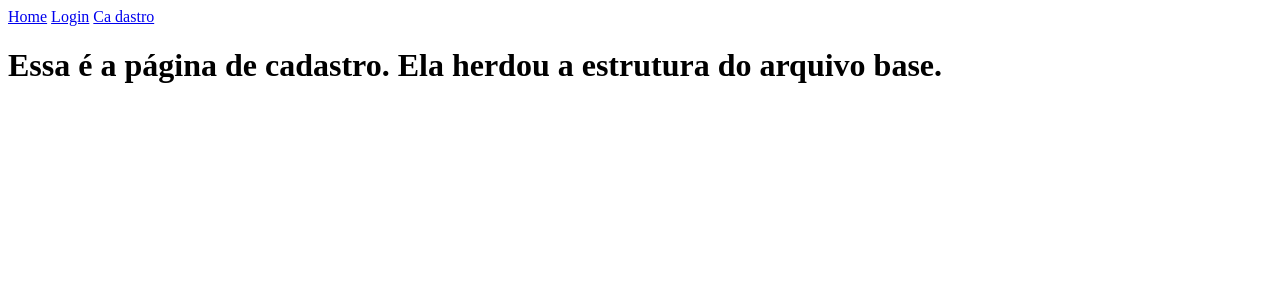
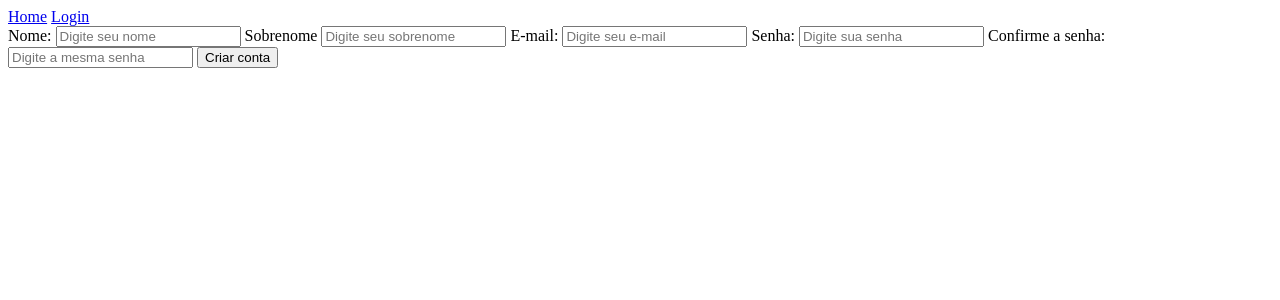
Before and after one commit to Karine-ux744/Flask-sistem-web, a Flask app: page /cadastro in a window 1280 px wide. Shown: the top 300 px of the page. Run offline with Flask 3, Linux system fonts and the light colour scheme.

Commit message:
Update templates content

```diff
--- a/app.py
+++ b/app.py
@@ -17,9 +17,12 @@ def login():
   if request.method == "POST":
     return "Dados do cadastro recebidos"
 
-@app.route("/cadastro")
+@app.route("/cadastro",methods=["GET","POST"])
 def cadastro():
-  return render_template("cadastro.html")
+  if request.method == "GET":
+    return render_template("cadastro.html")
+  if request.method == "POST":
+    return "Dados para criar conta recebidos."
 
 if __name__ == "__main__":
   app.run(debug=True)
--- a/templates/base.html
+++ b/templates/base.html
@@ -10,7 +10,6 @@
       <nav>
         <a href="{{url_for('homepage')}}">Home</a>
         <a href="{{url_for('login')}}">Login</a>
-        <a href="{{url_for('cadastro')}}">Ca dastro</a>
       </nav>
     </header>
     {% block body %}{% endblock %}
--- a/templates/cadastro.html
+++ b/templates/cadastro.html
@@ -1,4 +1,40 @@
 {% extends "base.html" %} {% block titulo_pagina %} Cadastro {% endblock %} {%
 block body %}
-<h1>Essa é a página de cadastro. Ela herdou a estrutura do arquivo base.</h1>
+<form action="{{url_for('cadastro')}}" method="POST">
+  <label for="nome">Nome:</label>
+  <input
+    type="text"
+    name="nome"
+    id="nome"
+    placeholder="Digite seu nome"
+    required
+  />
+  <label for="sobrenome">Sobrenome</label>
+  <input
+    type="text"
+    name="sobrenome"
+    id="sobrenome"
+    placeholder="Digite seu sobrenome"
+    required
+  />
+  <label for="email">E-mail:</label>
+  <input type="email" name="email" id="email" placeholder="Digite seu e-mail" />
+  <label for="senha">Senha:</label>
+  <input
+    type="password"
+    name="senha"
+    id="senha"
+    placeholder="Digite sua senha"
+    required
+  />
+  <label for="confirmacao_senha">Confirme a senha:</label>
+  <input
+    type="password"
+    name="confirmacao_senha"
+    id="confirmacao_senha"
+    placeholder="Digite a mesma senha"
+    required
+  />
+  <button type="submit">Criar conta</button>
+</form>
 {% endblock %}
--- a/templates/homepage.html
+++ b/templates/homepage.html
@@ -31,8 +31,8 @@
   <p>✔ Flask-Login</p>
 </section>
 <section>
-  <button>Fazer login</button>
-  <button>Criar conta</button>
+  <a href="{{url_for('login')}}">Fazer login</a>
+  <a href="{{url_for('cadastro')}}">Criar conta</a>
 </section>
 <footer></footer>
 
--- a/templates/login.html
+++ b/templates/login.html
@@ -22,6 +22,6 @@ block body %}
 </form>
 
 <p>Ainda não possui conta?</p>
-<button>Cadastrar</button>
+<a href="{{url_for('cadastro')}}">Cadastrar</a>
 
 {% endblock %}
```
